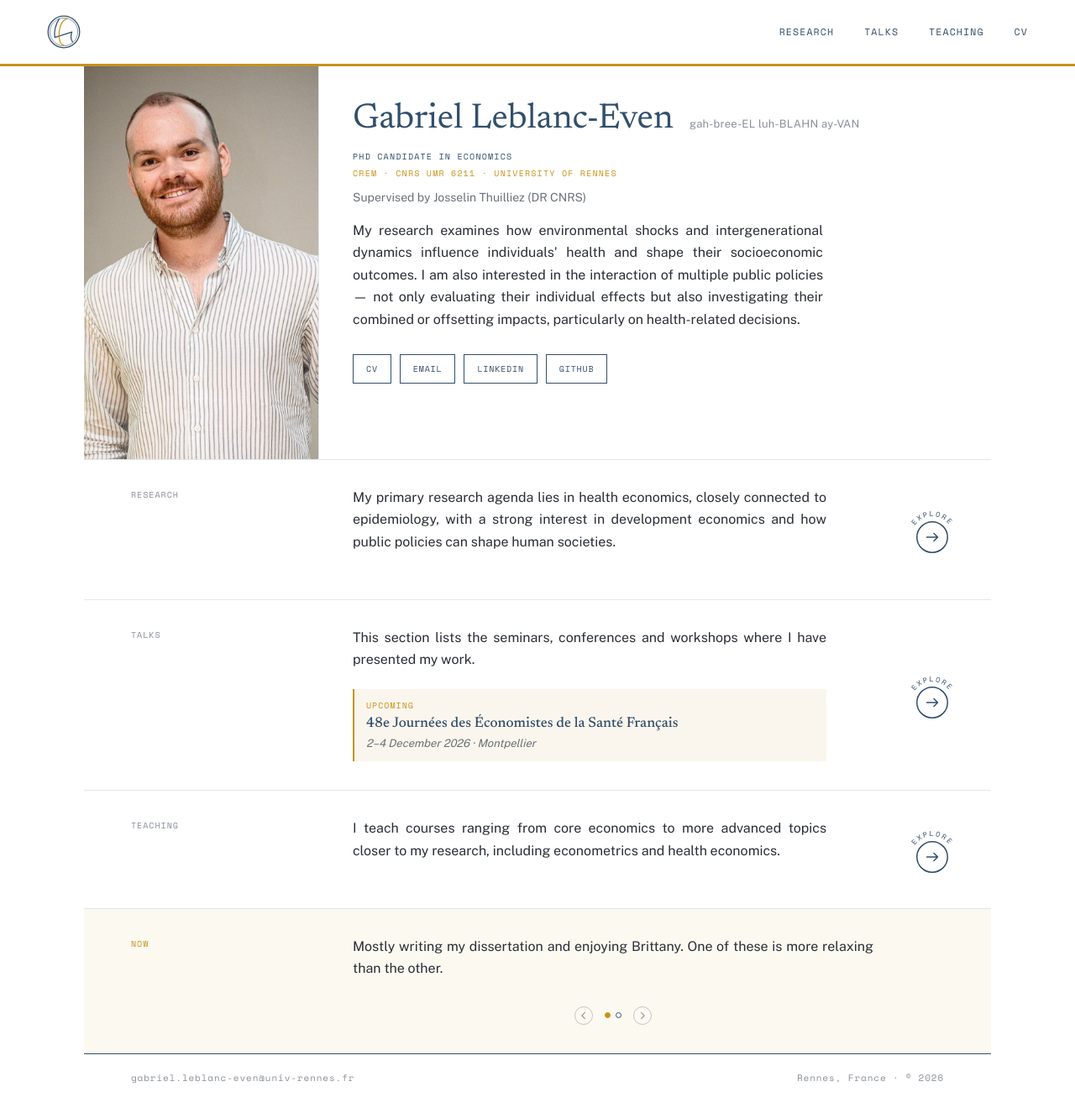
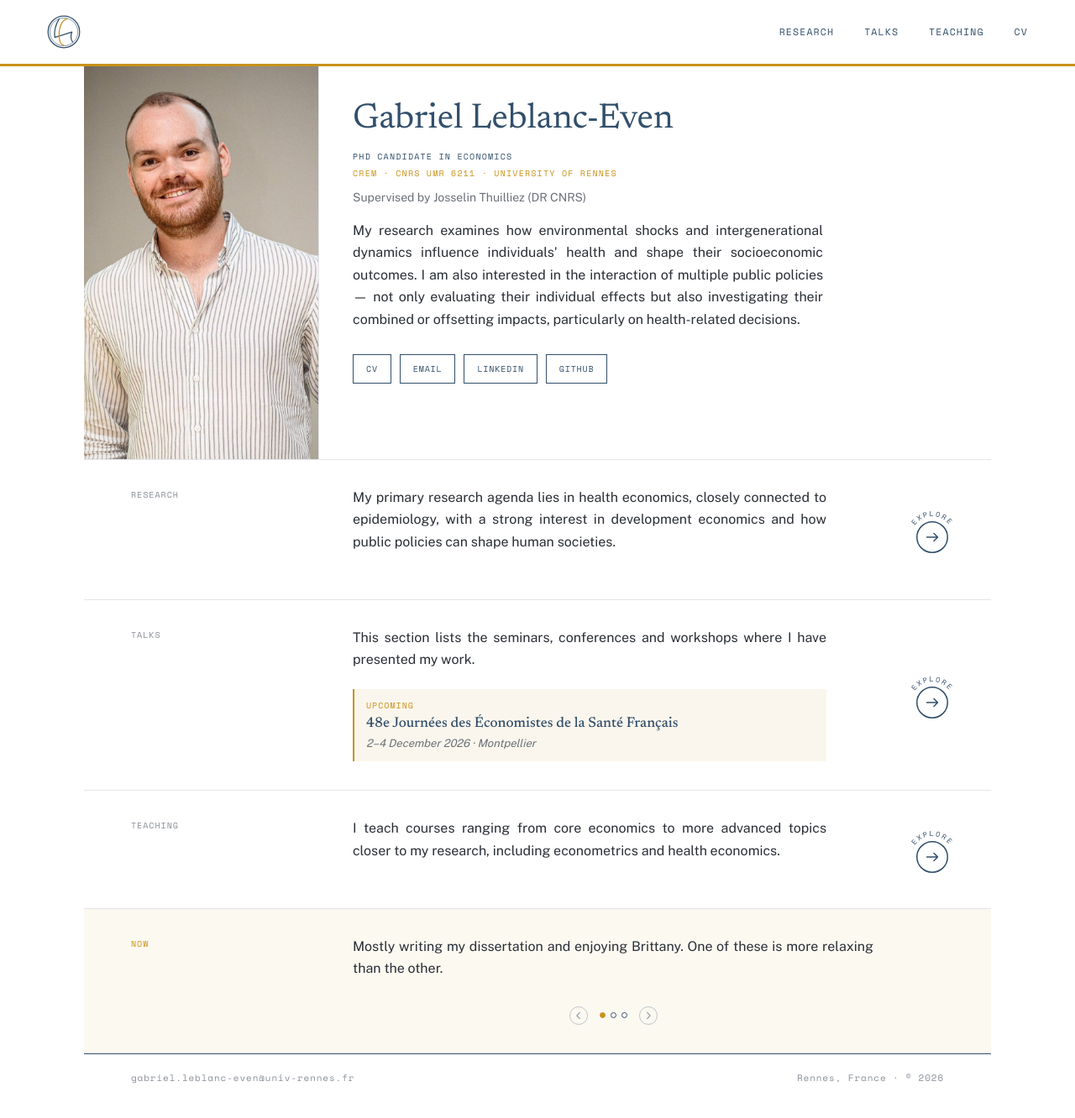
Before and after one commit to gabriel-leblanceven/gabriel-leblanceven.github.io, a Jekyll site: the page built from _pages/about.md, in a window 1280 px wide. Shown: the whole page at 84% size. Built offline with Jekyll 4.4.1, drawn with Linux system fonts in a browser that asks for light colours; a script bundle is joined from its source files by our own code; library files that are not in the unit come from our copies.

Commit message:
Move name pronunciation into a third Now slide
The pronunciation leaves the header and becomes a "The Name" slide at
the end of the Now block.

Co-Authored-By: Claude Opus 5.5 <noreply@anthropic.com>

```diff
--- a/_pages/about.md
+++ b/_pages/about.md
@@ -27,9 +27,7 @@ layout: single
 .gle__herobody{padding:28px 56px 50px 40px;}
 .gle__kicker{font-family:'Space Mono',monospace;font-size:10px;letter-spacing:0.12em;text-transform:uppercase;color:#c8921a;line-height:2;}
 .gle__herobody .gle__kicker:first-of-type{color:#324f6b;}
-.gle__name{font-family:'Newsreader',serif;font-size:42px;font-weight:400;letter-spacing:-0.005em;line-height:1.0;margin:14px 0 0;color:#324f6b;}
-.gle__pron{display:inline-block;margin-left:10px;font-family:'Public Sans',sans-serif;font-size:13px;font-weight:400;letter-spacing:0.02em;color:#8a9099;white-space:nowrap;vertical-align:baseline;}
-.gle__supervisor{font-size:14px;color:#6a7078;line-height:1.5;margin-top:8px;margin-bottom:16px;}
+.gle__name{font-family:'Newsreader',serif;font-size:42px;font-weight:400;letter-spacing:-0.005em;line-height:1.0;margin:14px 0 0;color:#324f6b;}.gle__supervisor{font-size:14px;color:#6a7078;line-height:1.5;margin-top:8px;margin-bottom:16px;}
 .gle .gle__lede{font-size:16px;line-height:1.65;color:#2a2f36;max-width:560px;margin-top:0;text-align:justify;}
 .gle__links{display:flex;flex-wrap:wrap;gap:10px;margin-top:28px;}
 .gle__btn{font-family:'Space Mono',monospace;font-size:10px;letter-spacing:0.08em;text-transform:uppercase;color:#324f6b;border:1px solid #324f6b;padding:9px 15px;text-decoration:none !important;}
@@ -87,9 +85,7 @@ body{padding-top:0 !important;}
   .gle__hero{grid-template-columns:112px 1fr;column-gap:16px;padding:24px 24px 28px;}
   .gle__photo{grid-row:1;width:112px;height:150px;min-height:0;object-position:center 15%;border:1px solid #E3E5E9;}
   .gle__herobody{display:contents;}
-  .gle__name{grid-column:2;grid-row:1;align-self:center;margin:0;font-size:30px;}
-  .gle__pron{display:block;margin:8px 0 0;font-size:12px;}
-  .gle__herobody > *:not(.gle__name){grid-column:1 / -1;}
+  .gle__name{grid-column:2;grid-row:1;align-self:center;margin:0;font-size:30px;}  .gle__herobody > *:not(.gle__name){grid-column:1 / -1;}
   .gle__herobody > .gle__kicker:first-of-type{margin-top:20px !important;}
 }
 html, body{margin:0 !important;padding:0 !important;}
@@ -110,7 +106,7 @@ html, body{margin:0 !important;padding:0 !important;}
   <div class="gle__hero">
     <img class="gle__photo" src="{{ '/images/profile.jpg' | relative_url }}" alt="Gabriel Leblanc-Even">
     <div class="gle__herobody">
-      <h1 class="gle__name">Gabriel <span style="white-space:nowrap;">Leblanc-Even</span> <span class="gle__pron" title="How to pronounce my name">gah-bree-EL luh-BLAHN ay-VAN</span></h1>
+      <h1 class="gle__name">Gabriel <span style="white-space:nowrap;">Leblanc-Even</span></h1>
       <div class="gle__kicker" style="margin-top: 14px;">PhD Candidate in Economics</div>
       <div class="gle__kicker">CREM &middot; CNRS UMR 6211 &middot; University of Rennes</div>
       <div class="gle__supervisor">Supervised by Josselin Thuilliez (DR CNRS)</div>
@@ -162,11 +158,14 @@ html, body{margin:0 !important;padding:0 !important;}
     <div class="gle__rowlabel gle__rowlabel--now" id="gle-now-label">Now</div>
     <div class="gle__rowbody">
       <div class="gle__slides" id="gle-slides" tabindex="0" role="region" aria-roledescription="carousel" aria-label="Now and more">
-        <div class="gle__slide" data-label="Now" role="group" aria-roledescription="slide" aria-label="1 of 2">
+        <div class="gle__slide" data-label="Now" role="group" aria-roledescription="slide" aria-label="1 of 3">
           <p class="gle__text">Mostly writing my dissertation and enjoying Brittany. One of these is more relaxing than the other.</p>
         </div>
-        <div class="gle__slide" data-label="The Monogram" role="group" aria-roledescription="slide" aria-label="2 of 2">
+        <div class="gle__slide" data-label="The Monogram" role="group" aria-roledescription="slide" aria-label="2 of 3">
           <p class="gle__text">If you've been wondering about the logo in the top-left corner: it is my personal monogram (GLE). As an art lover with a soft spot for Impressionism &mdash; and having previously worked at the Mus&eacute;e d'Orsay &mdash; I adapted it from Henri de Toulouse-Lautrec's iconic circular monogram. It is a small personal, historical touch on an otherwise academic website. And yes, it also doubles as a &ldquo;Home&rdquo; button!</p>
+        </div>
+        <div class="gle__slide" data-label="The Name" role="group" aria-roledescription="slide" aria-label="3 of 3">
+          <p class="gle__text">In case you were wondering how to say my name: Gabriel Leblanc-Even is pronounced <em>gah-bree-EL luh-BLAHN ay-VAN</em>.</p>
         </div>
       </div>
       <div class="gle__nowctl">
```
